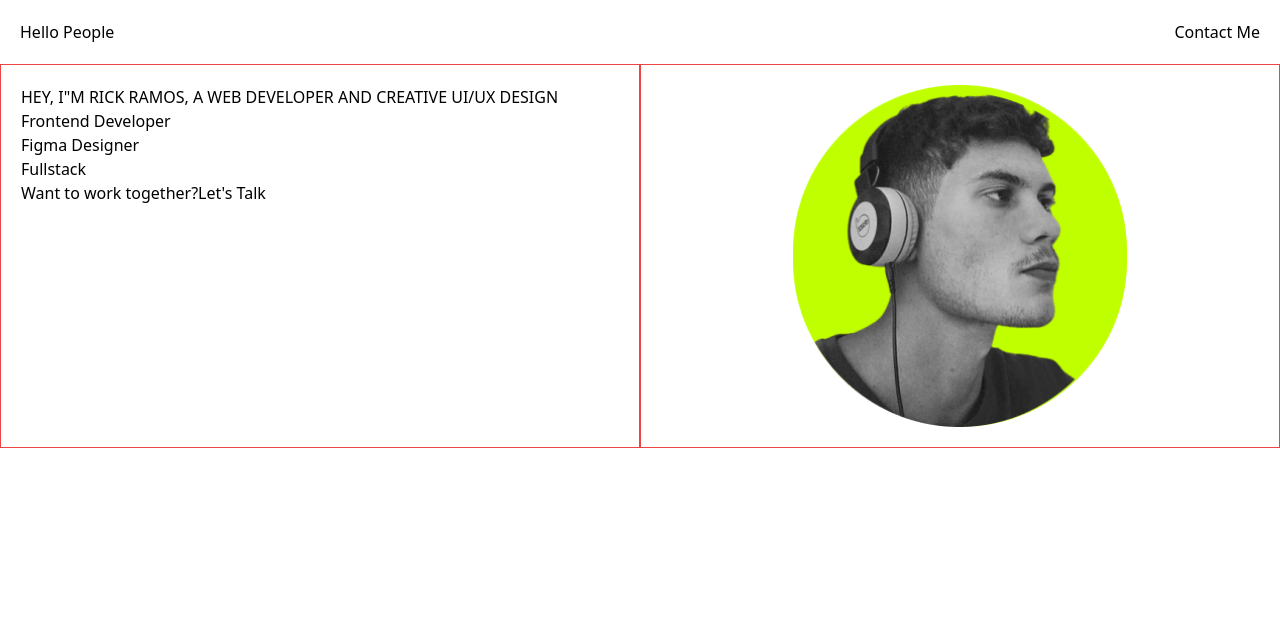
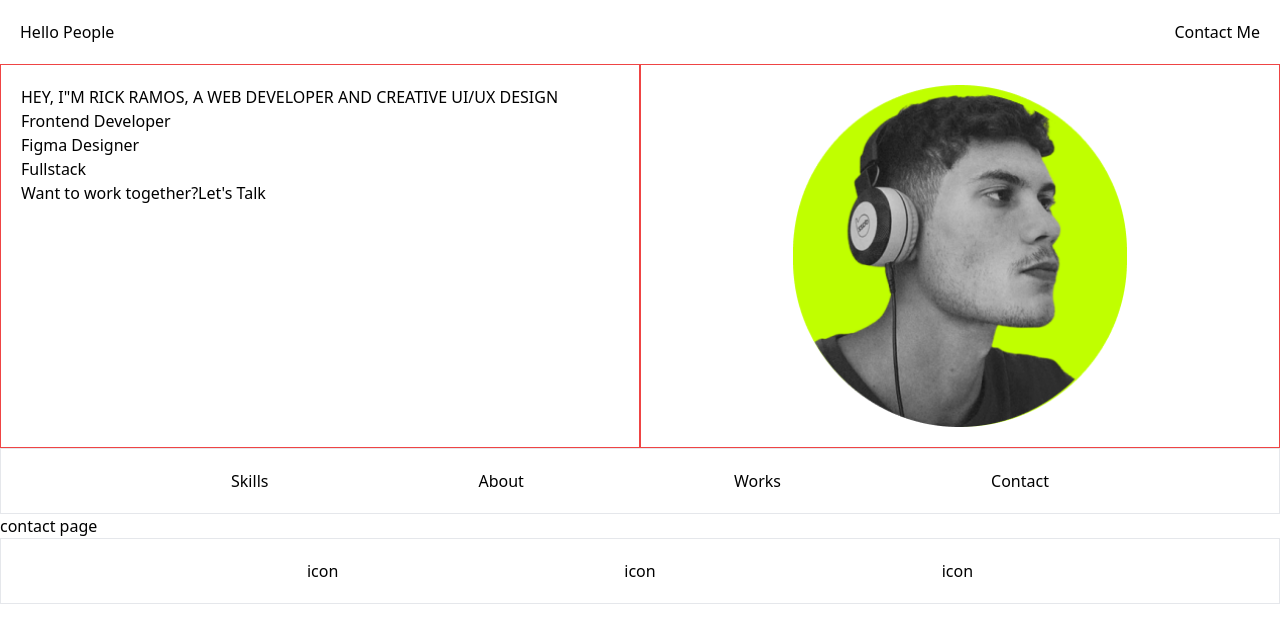
Before and after one commit to SrLuc/NewPortifolio, a React (Vite) app: page /contact in a window 1280 px wide. Shown: the top 642 px of the page. Built offline with nearby package versions, Linux system fonts and the light colour scheme.

Commit message:
add navigationbar components and navigationFooter components

```diff
--- a/src/App.jsx
+++ b/src/App.jsx
@@ -1,10 +1,27 @@
+import React from "react";
+import { BrowserRouter, Routes, Route } from "react-router-dom";
+import NavigationBar from "./components/navigation/NavigationBar";
+
 import Home from "./pages/Home";
+import Skills from "./pages/Skills";
+import About from "./pages/About";
+import Works from "./pages/Works";
+import Contact from "./pages/Contacts";
+import NavigationFooter from "./components/navigation/NavigationFooter";
 
 function App() {
   return (
-    <>
-     <Home />
-    </>
+    <BrowserRouter>
+      <Home />
+      <NavigationBar />
+      <Routes>
+        <Route path="/" Component={Skills} exact />
+        <Route path="/about" Component={About} exact />
+        <Route path="/works" Component={Works} exact />
+        <Route path="/contact" Component={Contact} exact />
+      </Routes>
+      <NavigationFooter />
+    </BrowserRouter>
   );
 }
 
--- /dev/null
+++ b/src/components/navigation/NavigationBar.jsx
@@ -0,0 +1,17 @@
+import React from "react";
+import { Link } from "react-router-dom";
+
+const NavigationBar = () => {
+  return (
+    <nav className="border">
+      <ul className="flex justify-evenly p-5">
+        <Link to="/">Skills</Link>
+        <Link to="/about">About</Link>
+        <Link to="/works">Works</Link>
+        <Link to="/contact">Contact</Link>
+      </ul>
+    </nav>
+  );
+};
+
+export default NavigationBar;
--- /dev/null
+++ b/src/components/navigation/NavigationFooter.jsx
@@ -0,0 +1,16 @@
+import React from "react";
+import { Link } from "react-router-dom";
+
+const NavigationFooter = () => {
+  return (
+    <nav className="border">
+      <ul className="flex justify-evenly p-5">
+        <a href="">icon</a>
+        <a href="">icon</a>
+        <a href="">icon</a>
+      </ul>
+    </nav>
+  );
+};
+
+export default NavigationFooter;
--- /dev/null
+++ b/src/pages/About.jsx
@@ -0,0 +1,7 @@
+const About = () => {
+  return <>
+  <p>about page</p>
+  </>;
+};
+
+export default About;
--- /dev/null
+++ b/src/pages/Contacts.jsx
@@ -0,0 +1,9 @@
+const Contacts = () => {
+  return (
+    <>
+      <p>contact page</p>
+    </>
+  );
+};
+
+export default Contacts;
--- /dev/null
+++ b/src/pages/Skills.jsx
@@ -0,0 +1,9 @@
+const Skills = () => {
+    return (
+      <>
+        <p>skill page</p>
+      </>
+    );
+  };
+
+  export default Skills;
--- /dev/null
+++ b/src/pages/Works.jsx
@@ -0,0 +1,9 @@
+const Works = () => {
+  return (
+    <>
+      <p>work page</p>
+    </>
+  );
+};
+
+export default Works;
```
